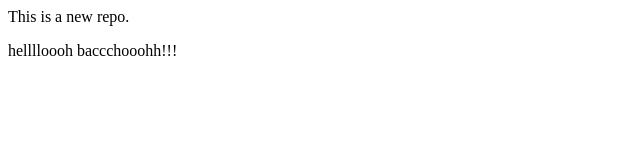
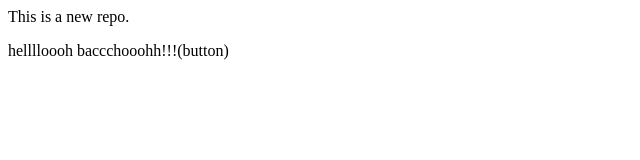
Before and after one commit to namangupta09-apk/localrepo, a plain HTML site: page index.html in a window 1280 px wide. Shown: the full height of the page, 0-640 px from the left. Drawn offline with Linux system fonts and the light colour scheme.

```diff
--- a/index.html
+++ b/index.html
@@ -1,2 +1,3 @@
 <p>This is a new repo.</p>
-<p>helllloooh baccchooohh!!!</p>
+
+<p>helllloooh baccchooohh!!!(button)</p>
```
